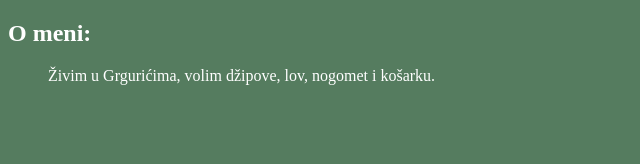
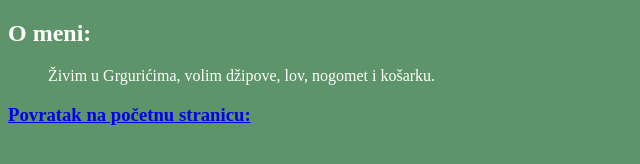
Before and after one commit to AnteMihaljevic/osobnastranic, a plain HTML site: page omeni.html in a window 1280 px wide. Shown: the whole page, without its empty margins (0-640 px from the left). Drawn offline with Linux system fonts and the light colour scheme.

Commit message:
Update omeni.html

```diff
--- a/omeni.html
+++ b/omeni.html
@@ -9,7 +9,7 @@
 
        body {
 
-             background-color: rgb(85, 124, 95);
+             background-color: rgb(93, 148, 105);
 
 
         }
@@ -19,10 +19,11 @@
     <body>
         <h2 class="bojaslova">O meni:</h2>
         <ul>
-            <p class="bojaslova">Živim u Grgurićima, volim džipove, lov, nogomet i košarku. </p>
+            <p class="bojaslova">
+                Živim u Grgurićima, volim džipove, lov, nogomet i košarku. </p>
         <p> </p>
 
         </ul>
-
+        <h3 class="bojaslova"> <a href="index.html">Povratak na početnu stranicu:</a></h3>
     </body>
     </html>
```
